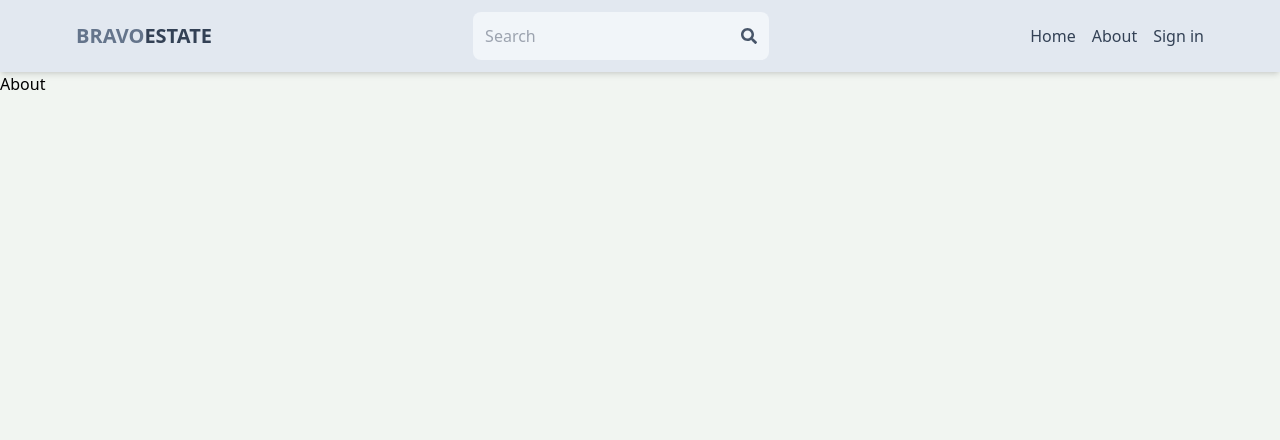
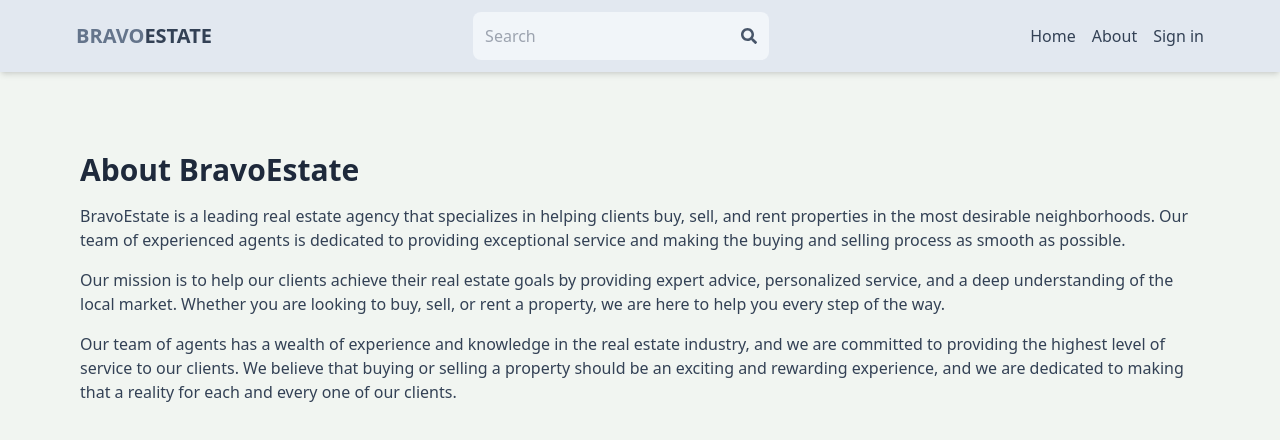
Before and after one commit to Veer9125/Real-estate, a React (Vite) app in the folder client/: page /about in a window 1280 px wide. Shown: the top 440 px of the page. Built offline with nearby package versions, Linux system fonts and the light colour scheme; no server answers.

Commit message:
complete about page

```diff
--- a/client/src/pages/About.jsx
+++ b/client/src/pages/About.jsx
@@ -1,11 +1,14 @@
 import React from 'react'
 
-function About() {
+export default function About() {
   return (
-    <div>
-      About
+    <div className='py-20 px-4 max-w-6xl mx-auto'>
+      <h1 className='text-3xl font-bold mb-4 text-slate-800'>About BravoEstate</h1>
+      <p className='mb-4 text-slate-700'>BravoEstate is a leading real estate agency that specializes in helping clients buy, sell, and rent properties in the most desirable neighborhoods. Our team of experienced agents is dedicated to providing exceptional service and making the buying and selling process as smooth as possible.</p>
+      <p className='mb-4 text-slate-700'>
+      Our mission is to help our clients achieve their real estate goals by providing expert advice, personalized service, and a deep understanding of the local market. Whether you are looking to buy, sell, or rent a property, we are here to help you every step of the way.
+      </p>
+      <p className='mb-4 text-slate-700'>Our team of agents has a wealth of experience and knowledge in the real estate industry, and we are committed to providing the highest level of service to our clients. We believe that buying or selling a property should be an exciting and rewarding experience, and we are dedicated to making that a reality for each and every one of our clients.</p>
     </div>
   )
 }
-
-export default About;
```
